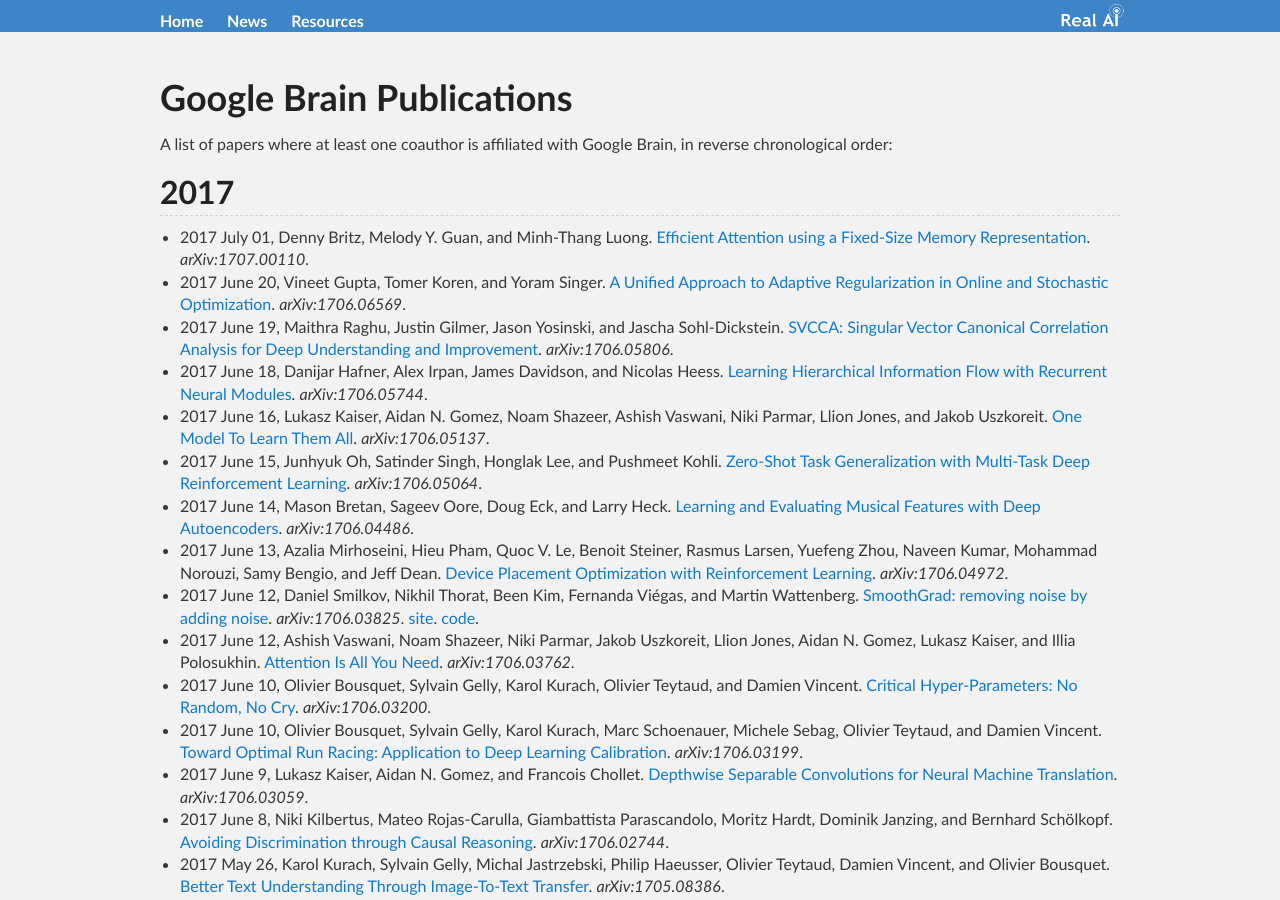
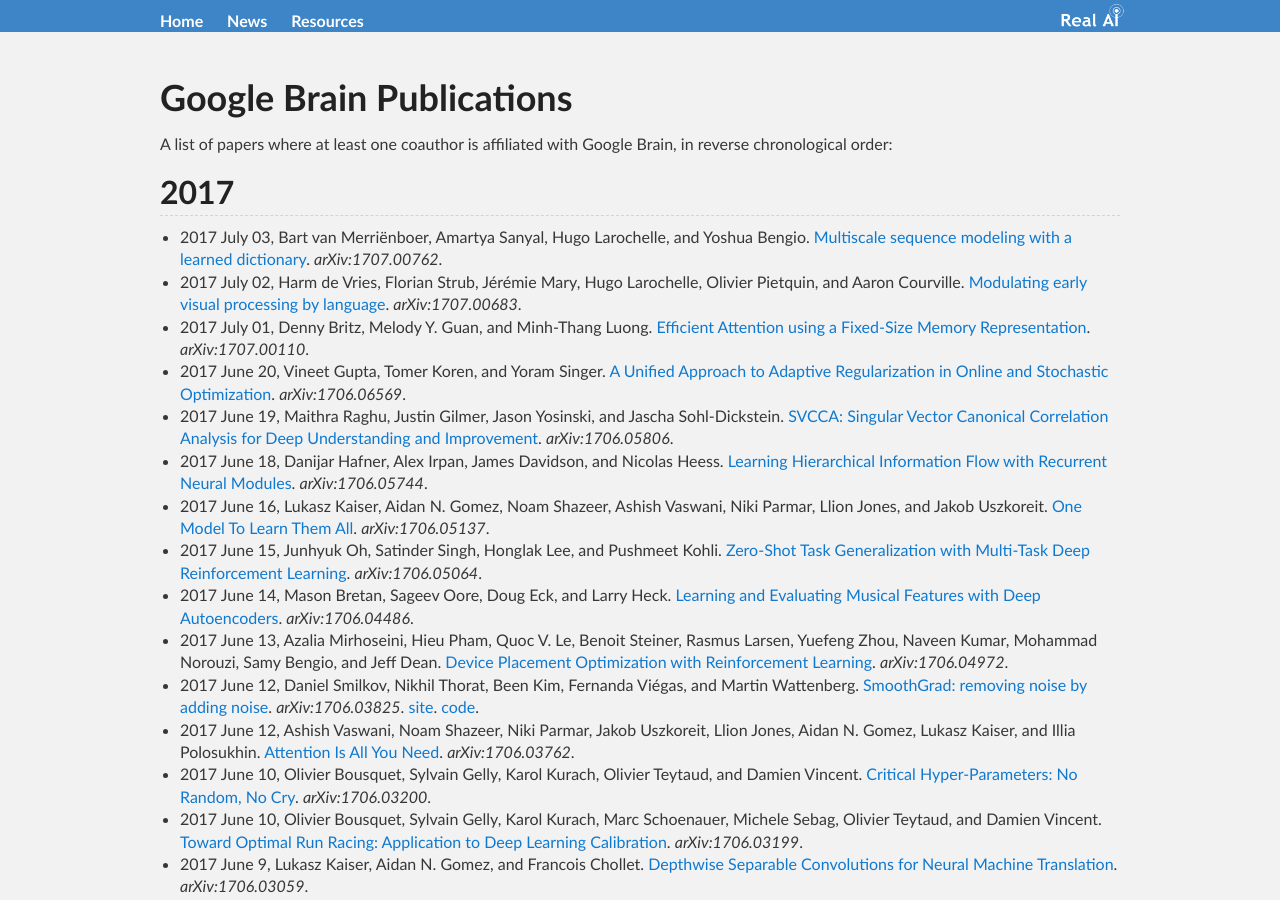
Before and after one commit to Tonywuhk/realai.org, a Jekyll site: the page built from labs/google-brain-publications.md, in a window 1280 px wide and 900 px high. Built offline with Jekyll 4.4.1, drawn with Linux system fonts in a browser that asks for light colours; our own code applies the rules of GitHub Pages for plain Markdown files; comment, search, counter and statistics services are not loaded; the repository's description, which GitHub fills in, is left out; some of the changed text lies outside the part shown.

Commit message:
Update google-brain-publications.md

```diff
--- a/labs/google-brain-publications.md
+++ b/labs/google-brain-publications.md
@@ -7,6 +7,8 @@
 
 ## 2017
 
+* 2017 July 03, Bart van Merriënboer, Amartya Sanyal, Hugo Larochelle, and Yoshua Bengio. [Multiscale sequence modeling with a learned dictionary](https://arxiv.org/abs/1707.00762). *arXiv:1707.00762*.
+* 2017 July 02, Harm de Vries, Florian Strub, Jérémie Mary, Hugo Larochelle, Olivier Pietquin, and Aaron Courville. [Modulating early visual processing by language](https://arxiv.org/abs/1707.00683). *arXiv:1707.00683*.
 * 2017 July 01, Denny Britz, Melody Y. Guan, and Minh-Thang Luong. [Efficient Attention using a Fixed-Size Memory Representation](https://arxiv.org/abs/1707.00110). *arXiv:1707.00110*.
 * 2017 June 20, Vineet Gupta, Tomer Koren, and Yoram Singer. [A Unified Approach to Adaptive Regularization in Online and Stochastic Optimization](https://arxiv.org/abs/1706.06569). *arXiv:1706.06569*.
 * 2017 June 19, Maithra Raghu, Justin Gilmer, Jason Yosinski, and Jascha Sohl-Dickstein. [SVCCA: Singular Vector Canonical Correlation Analysis for Deep Understanding and Improvement](https://arxiv.org/abs/1706.05806). *arXiv:1706.05806*.
@@ -80,6 +82,7 @@
 * 2017 January 30, Chrisantha Fernando, Dylan Banarse, Charles Blundell, Yori Zwols, David Ha, Andrei A. Rusu, Alexander Pritzel, and Daan Wierstra. [PathNet: Evolution Channels Gradient Descent in Super Neural Networks](https://arxiv.org/abs/1701.08734). *arXiv:1701.08734*.
 * 2017 January 27, Anjuli Kannan and Oriol Vinyals. [Adversarial Evaluation of Dialogue Models](https://arxiv.org/abs/1701.08198). *arXiv:1701.08198*.
 * 2017 January 24, Sarah Loos, Geoffrey Irving, Christian Szegedy, and Cezary Kaliszyk. [Deep Network Guided Proof Search](https://arxiv.org/abs/1701.06972). *arXiv:1701.06972*.
+* 2017 January 24, Mohammad Havaei, Nicolas Guizard, Hugo Larochelle, and Pierre-Marc Jodoin. [Deep learning trends for focal brain pathology segmentation in MRI](https://arxiv.org/abs/1607.05258). *arXiv:1607.05258*.
 * 2017 January 23, Gabriel Pereyra, George Tucker, Jan Chorowski, Lukasz Kaiser, and Geoffrey Hinton. [Regularizing Neural Networks by Penalizing Confident Output Distributions](https://arxiv.org/abs/1701.06548). *arXiv:1701.06548*.
 * 2017 January 23, Noam Shazeer, Azalia Mirhoseini, Krzysztof Maziarz, Andy Davis, Quoc Le, Geoffrey Hinton, and Jeff Dean. [Outrageously Large Neural Networks: The Sparsely-Gated Mixture-of-Experts Layer](https://arxiv.org/abs/1701.06538). *arXiv:1701.06538*.
 * 2017 January 21, Jesse H. Engel, S. Burc Eryilmaz, SangBum Kim, Matthew BrightSky, Chung Lam, Hsiang-Lan Lung, Bruno A. Olshausen, and H. -S. Philip Wong. [Opportunities for Analog Coding in Emerging Memory Systems](https://arxiv.org/abs/1701.06063). *arXiv:1701.06063*.
```
